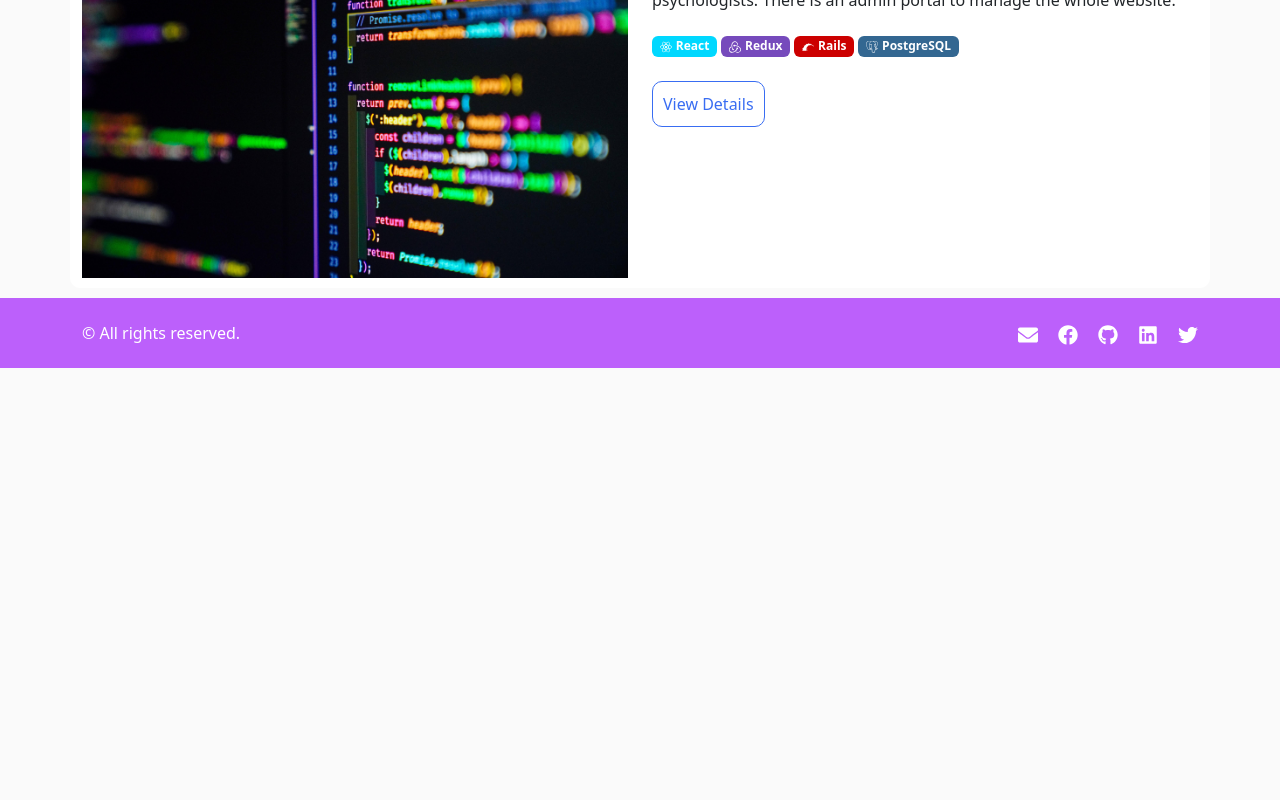
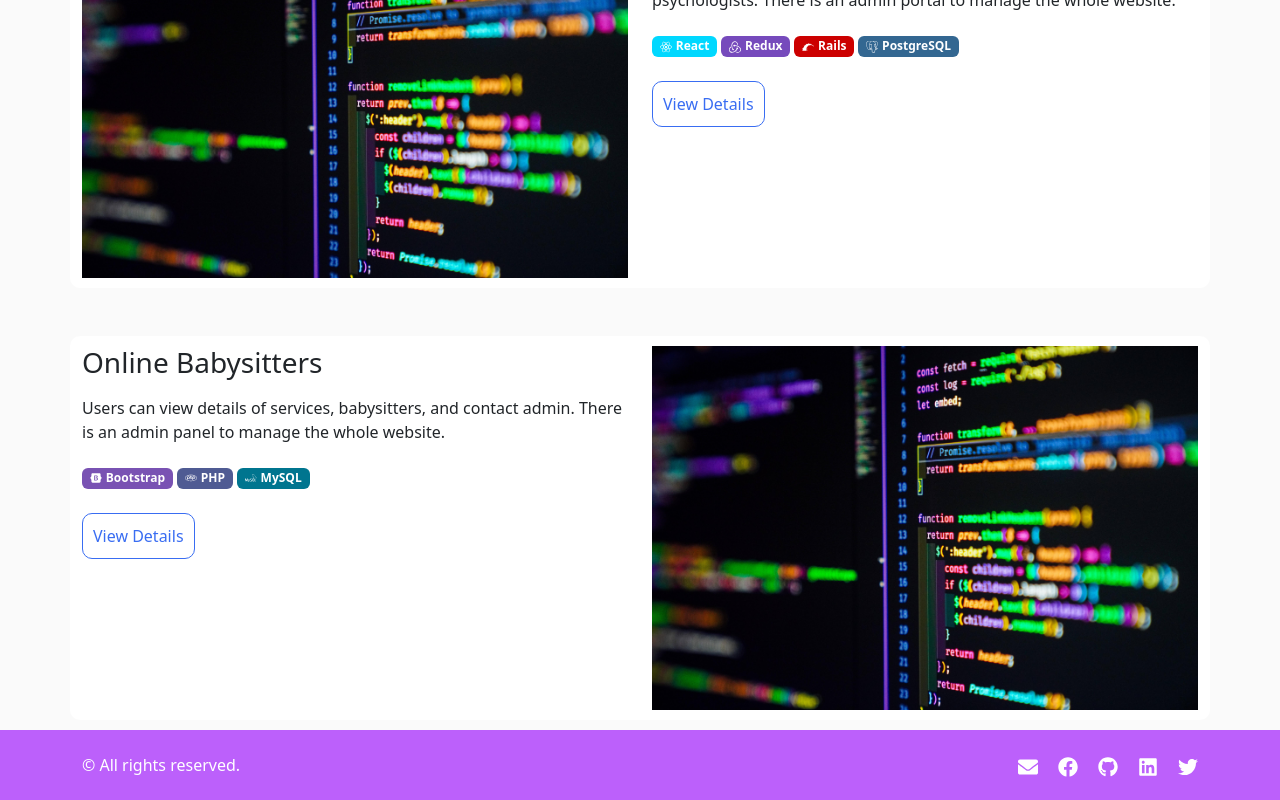
Before and after one commit to MAleemH/muhammad-aleem-hashmi-portfolio, a React (Create React App) app: page /projects in a window 1280 px wide. Shown: the part 476-1276 px from the top of the page. Before the commit the page ends 844 px from the top, so only its background shows below. Built offline with nearby package versions, Linux system fonts and the light colour scheme.

Commit message:
Added a new project

```diff
--- a/src/components/projects.js
+++ b/src/components/projects.js
@@ -1,14 +1,17 @@
 /* eslint-disable import/no-extraneous-dependencies */
 import {
   FaReact,
+  FaPhp,
+  FaBootstrap,
 } from 'react-icons/fa';
 import {
   SiRedux,
   SiRubyonrails,
+  SiMysql,
   SiPostgresql,
 } from 'react-icons/si';
 
-import logo from '../assets/images/projects/code.jpg';
+import code from '../assets/images/projects/code.jpg';
 
 const Projects = () => (
   <div className="main">
@@ -24,11 +27,12 @@ const Projects = () => (
     </div>
 
     <div className="container">
-      <div className="row">
+      <div className="row gap-5">
+        {/* Project 1 */}
         <div className="col-12 project-card">
           <div className="row">
             <div className="col-lg-6 col-md-6 col-sm-12">
-              <img src={logo} alt="Project-Img" className="w-100 h-100" />
+              <img src={code} alt="Project-Img" className="w-100 h-100" />
             </div>
 
             <div className="col-lg-6 col-md-6 col-sm-12 mt-lg-0 mt-md-0 mt-sm-3 d-flex flex-column gap-2">
@@ -62,6 +66,40 @@ const Projects = () => (
             </div>
           </div>
         </div>
+        {/* Project 2 */}
+        <div className="col-12 project-card">
+          <div className="row">
+            <div className="col-lg-6 col-md-6 col-sm-12 order-lg-2 order-sm-1">
+              <img src={code} alt="Project-Img" className="w-100 h-100" />
+            </div>
+
+            <div className="col-lg-6 col-md-6 col-sm-12 order-lg-1 order-sm-2 mt-lg-0 mt-md-0 mt-sm-3 d-flex flex-column gap-2">
+              <h3>Online Babysitters</h3>
+
+              <p>
+                Users can view details of services, babysitters, and contact admin. There is
+                an admin panel to manage the whole website.
+              </p>
+
+              <div className="d-flex gap-1 mb-3">
+                <span className="badge" style={{ backgroundColor: '#7952b3' }}>
+                  <FaBootstrap className="me-1" />
+                  Bootstrap
+                </span>
+                <span className="badge" style={{ backgroundColor: '#4f5b93' }}>
+                  <FaPhp className="me-1" />
+                  PHP
+                </span>
+                <span className="badge" style={{ backgroundColor: '#00758f' }}>
+                  <SiMysql className="me-1" />
+                  MySQL
+                </span>
+              </div>
+
+              <a href="/projects" className="project-view-btn align-self-start">View Details</a>
+            </div>
+          </div>
+        </div>
       </div>
     </div>
   </div>
```
